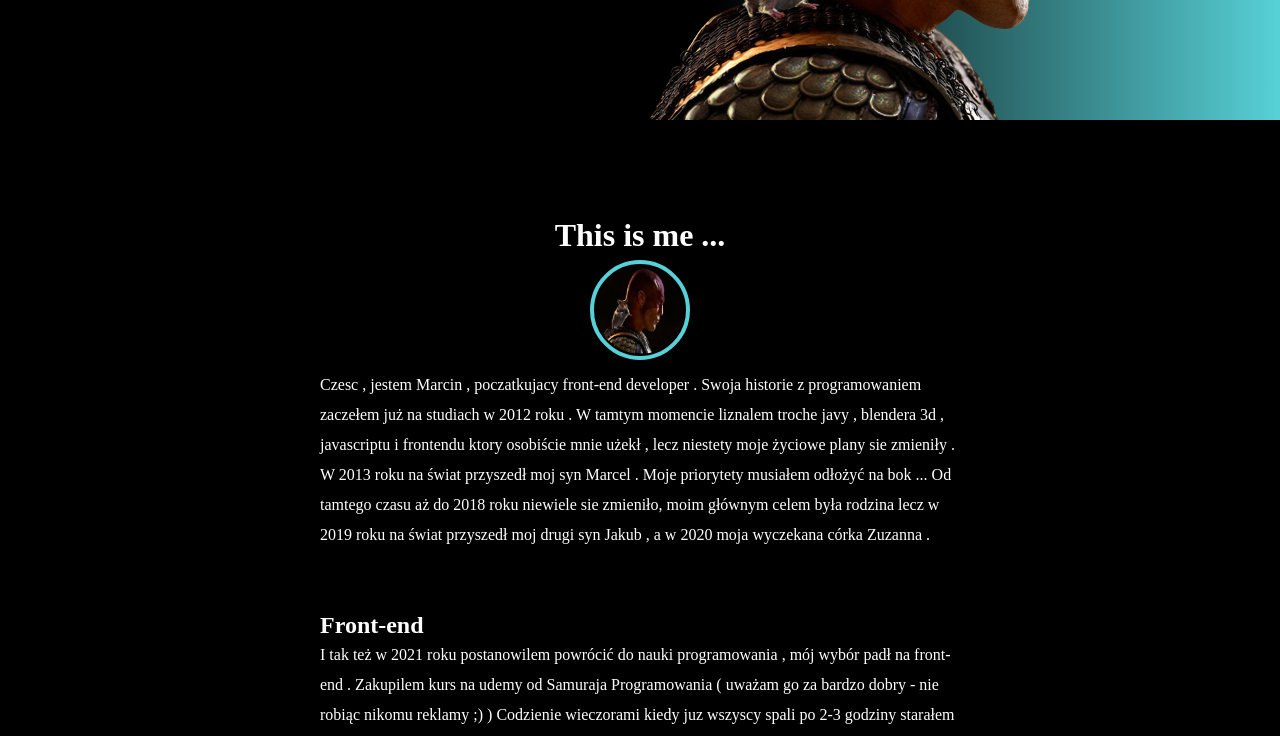
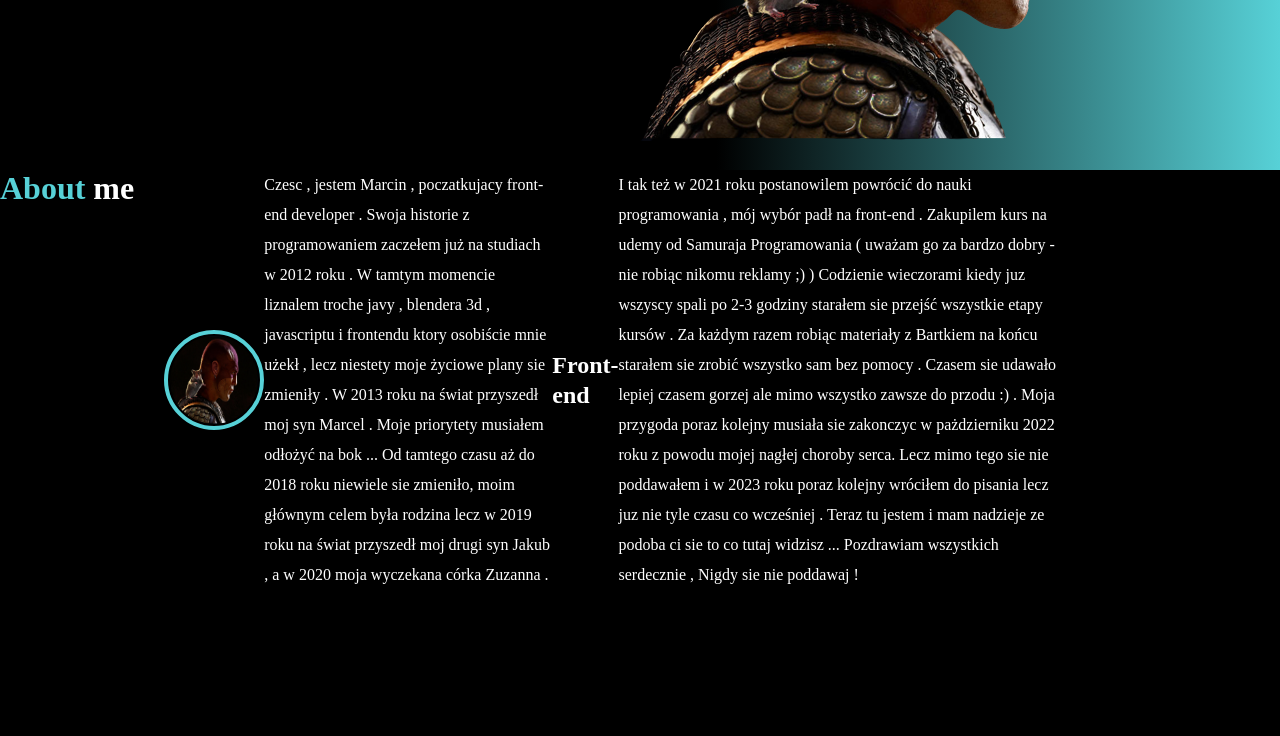
Before and after one commit to marcinoles87/mysite, a React (Create React App) app: page / in a window 1280 px wide. Shown: the part 680-1416 px from the top of the page. Built offline with nearby package versions, Linux system fonts and the light colour scheme; a web font is replaced by a local one.

Commit message:
work cards

```diff
--- a/src/App.scss
+++ b/src/App.scss
@@ -2,7 +2,7 @@
 
 .app-container{
     // background-color: rgb(0, 0, 0);
-    height: 100vh;
+
 
 
 }
--- a/src/components/About.js
+++ b/src/components/About.js
@@ -9,8 +9,9 @@ import Card from './Card'
 function About() {
   return (
     <div className='about-container' id='about'>
+    <h1><span>About</span> me</h1>
       <div className='about-text'>
-        <h1>This is me ...</h1>
+
         <img className='profil-img' src={profilImg} alt='my-profil'></img>
         <p>Czesc , jestem Marcin , poczatkujacy front-end developer .
           Swoja historie z programowaniem zaczełem już na studiach w 2012 roku .
@@ -20,7 +21,7 @@ function About() {
           moim głównym celem była rodzina lecz w 2019 roku na świat przyszedł moj drugi syn Jakub , a w 2020
           moja wyczekana córka Zuzanna . </p>
 
-        <div className='about-text2'>
+        {/* <div className='about-text2'> */}
             <h2> Front-end</h2>
 
             <p>I tak też w 2021 roku postanowilem powrócić do nauki programowania , mój wybór padł
@@ -34,7 +35,7 @@ function About() {
 
           </p>
 
-        </div>
+        {/* </div> */}
 
       </div>
 
--- a/src/components/about.scss
+++ b/src/components/about.scss
@@ -5,15 +5,18 @@ $primary-color : rgb(87, 209, 215);
     position: relative;
     display: flex;
     flex-direction: row;
-    justify-content: center;
+    gap:30px;
     background-color: black;
     color:white;
 
+    span{
+        color:$primary-color;
+    }
+
     .about-text{
-        width: 50vw;
-        margin: 100px 0;
+        width: 70vw;
         display: flex;
-        flex-direction: column;
+        flex-direction: row;
         align-items: center;
         justify-content: center;
         line-height:30px;
--- a/src/components/portfolio.scss
+++ b/src/components/portfolio.scss
@@ -32,6 +32,7 @@
                 font-size: 30px;
                 border: 2px solid blue;
                 margin: 10px;
+                transition: 1s ease;
 
                 li{
                     display: none;
```
